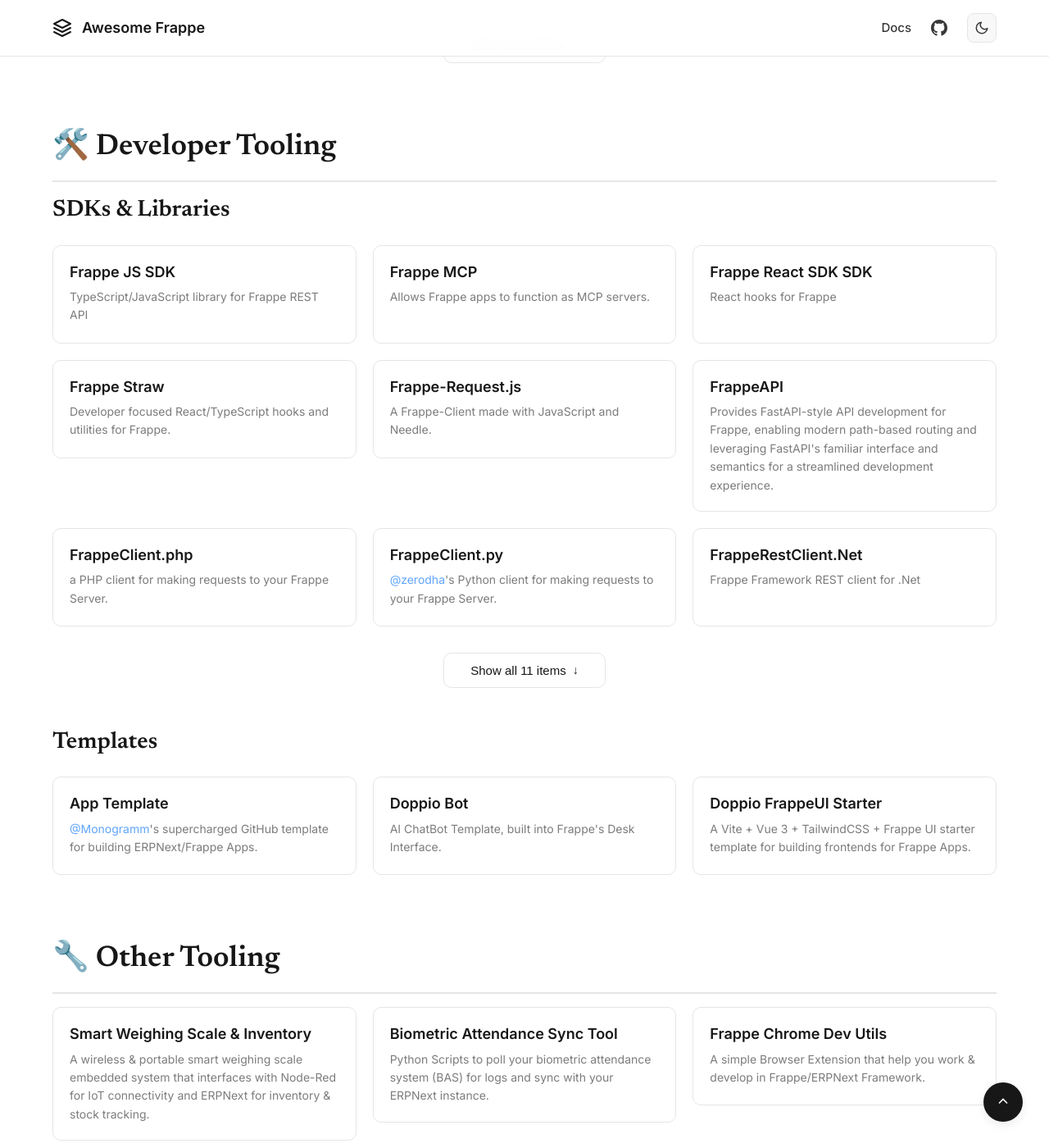
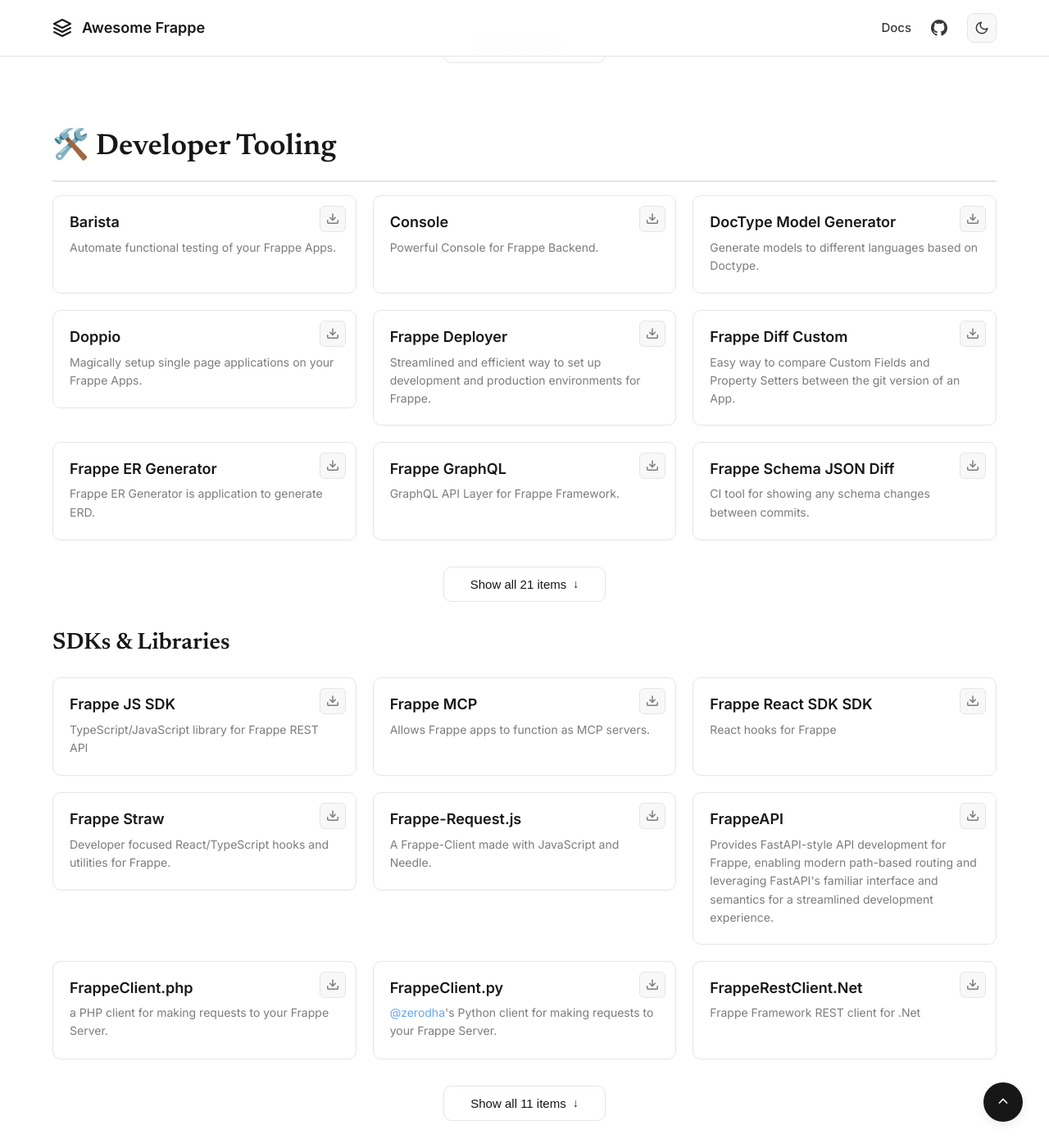
Before and after one commit to gavindsouza/awesome-frappe, a Jekyll site: the page built from index.html, in a window 1280 px wide and 1400 px high, scrolled down 4928 px. Shown: the whole window at 82% size. Built offline with Jekyll 4.4.1, drawn with Linux system fonts in a browser that asks for light colours; some of the changed text lies outside the part shown.

Commit message:
fix(website): Render top level items for categories too

```diff
--- /dev/null
+++ b/_includes/card.html
@@ -0,0 +1,37 @@
+{% assign show_install = false %}
+{% if item.url contains 'github.com' or item.url contains 'gitlab.com' %}
+  {% if category.name == "Apps" or category.name == "Developer Tooling" %}
+    {% assign show_install = true %}
+  {% endif %}
+{% endif %}
+<div class="card-container{% if forloop.index > 9 %} hidden-card{% endif %}">
+  <div class="card">
+    <div class="card-front">
+      {% if show_install %}
+      <button class="install-btn" title="Install">
+        <svg width="16" height="16" viewBox="0 0 16 16" fill="currentColor"><path d="M2.75 14A1.75 1.75 0 0 1 1 12.25v-2.5a.75.75 0 0 1 1.5 0v2.5c0 .138.112.25.25.25h10.5a.25.25 0 0 0 .25-.25v-2.5a.75.75 0 0 1 1.5 0v2.5A1.75 1.75 0 0 1 13.25 14Z"/><path d="M7.25 7.689V2a.75.75 0 0 1 1.5 0v5.689l1.97-1.969a.749.749 0 1 1 1.06 1.06l-3.25 3.25a.749.749 0 0 1-1.06 0L4.22 6.78a.749.749 0 1 1 1.06-1.06l1.97 1.969Z"/></svg>
+      </button>
+      {% endif %}
+      <h4><a href="{{ item.url }}" target="_blank" rel="noopener">{{ item.name }}</a></h4>
+      <p>{{ item.description | enrich_description }}</p>
+    </div>
+    {% if show_install %}
+    {% assign ssh_url = item.url | replace: 'https://github.com/', 'git@github.com:' %}
+    <div class="card-back">
+      <div class="install-panel">
+        <div class="install-menu-header">Install with bench</div>
+        <div class="install-option" data-command="bench get-app {{ item.url }}">
+          <span class="install-label">HTTPS</span>
+          <code class="install-code">bench get-app {{ item.url }}</code>
+        </div>
+        {% if item.url contains 'github.com' %}
+        <div class="install-option" data-command="bench get-app {{ ssh_url }}">
+          <span class="install-label">SSH</span>
+          <code class="install-code">bench get-app {{ ssh_url }}</code>
+        </div>
+        {% endif %}
+      </div>
+    </div>
+    {% endif %}
+  </div>
+</div>
--- a/index.html
+++ b/index.html
@@ -79,49 +79,35 @@
       {% endif %}
 
       {% if category.subcategories.size > 0 %}
-        <!-- Has subcategories -->
+        <!-- Direct items (not in any subcategory) -->
+        {% if category.items.size > 0 %}
+        <div class="expandable-section" data-section="{{ category.id }}-items">
+          <div class="card-grid">
+            {% for item in category.items %}
+            {% include card.html %}
+            {% endfor %}
+          </div>
+          {% if category.items.size > 9 %}
+          <div class="show-more-container">
+            <button class="show-more-btn"
+                    data-section="{{ category.id }}-items"
+                    data-expanded="false"
+                    data-text-show="Show all {{ category.items.size }} items"
+                    data-text-hide="Show less">
+              Show all {{ category.items.size }} items <span class="arrow">↓</span>
+            </button>
+          </div>
+          {% endif %}
+        </div>
+        {% endif %}
+
+        <!-- Subcategories -->
         {% for subcategory in category.subcategories %}
         <h3>{{ subcategory.name }}</h3>
         <div class="expandable-section" data-section="{{ subcategory.id }}">
           <div class="card-grid">
             {% for item in subcategory.items %}
-            {% assign show_install = false %}
-            {% if category.name == "Apps" %}
-              {% if item.url contains 'github.com' or item.url contains 'gitlab.com' %}
-                {% assign show_install = true %}
-              {% endif %}
-            {% endif %}
-            <div class="card-container{% if forloop.index > 9 %} hidden-card{% endif %}">
-              <div class="card">
-                <div class="card-front">
-                  {% if show_install %}
-                  <button class="install-btn" title="Install">
-                    <svg width="16" height="16" viewBox="0 0 16 16" fill="currentColor"><path d="M2.75 14A1.75 1.75 0 0 1 1 12.25v-2.5a.75.75 0 0 1 1.5 0v2.5c0 .138.112.25.25.25h10.5a.25.25 0 0 0 .25-.25v-2.5a.75.75 0 0 1 1.5 0v2.5A1.75 1.75 0 0 1 13.25 14Z"/><path d="M7.25 7.689V2a.75.75 0 0 1 1.5 0v5.689l1.97-1.969a.749.749 0 1 1 1.06 1.06l-3.25 3.25a.749.749 0 0 1-1.06 0L4.22 6.78a.749.749 0 1 1 1.06-1.06l1.97 1.969Z"/></svg>
-                  </button>
-                  {% endif %}
-                  <h4><a href="{{ item.url }}" target="_blank" rel="noopener">{{ item.name }}</a></h4>
-                  <p>{{ item.description | enrich_description }}</p>
-                </div>
-                {% if show_install %}
-                {% assign ssh_url = item.url | replace: 'https://github.com/', 'git@github.com:' %}
-                <div class="card-back">
-                  <div class="install-panel">
-                    <div class="install-menu-header">Install with bench</div>
-                    <div class="install-option" data-command="bench get-app {{ item.url }}">
-                      <span class="install-label">HTTPS</span>
-                      <code class="install-code">bench get-app {{ item.url }}</code>
-                    </div>
-                    {% if item.url contains 'github.com' %}
-                    <div class="install-option" data-command="bench get-app {{ ssh_url }}">
-                      <span class="install-label">SSH</span>
-                      <code class="install-code">bench get-app {{ ssh_url }}</code>
-                    </div>
-                    {% endif %}
-                  </div>
-                </div>
-                {% endif %}
-              </div>
-            </div>
+            {% include card.html %}
             {% endfor %}
           </div>
           {% if subcategory.items.size > 9 %}
@@ -143,43 +129,7 @@
         <div class="expandable-section" data-section="{{ category.id }}">
           <div class="card-grid">
             {% for item in category.items %}
-            {% assign show_install = false %}
-            {% if category.name == "Apps" %}
-              {% if item.url contains 'github.com' or item.url contains 'gitlab.com' %}
-                {% assign show_install = true %}
-              {% endif %}
-            {% endif %}
-            <div class="card-container{% if forloop.index > 9 %} hidden-card{% endif %}">
-              <div class="card">
-                <div class="card-front">
-                  {% if show_install %}
-                  <button class="install-btn" title="Install">
-                    <svg width="16" height="16" viewBox="0 0 16 16" fill="currentColor"><path d="M2.75 14A1.75 1.75 0 0 1 1 12.25v-2.5a.75.75 0 0 1 1.5 0v2.5c0 .138.112.25.25.25h10.5a.25.25 0 0 0 .25-.25v-2.5a.75.75 0 0 1 1.5 0v2.5A1.75 1.75 0 0 1 13.25 14Z"/><path d="M7.25 7.689V2a.75.75 0 0 1 1.5 0v5.689l1.97-1.969a.749.749 0 1 1 1.06 1.06l-3.25 3.25a.749.749 0 0 1-1.06 0L4.22 6.78a.749.749 0 1 1 1.06-1.06l1.97 1.969Z"/></svg>
-                  </button>
-                  {% endif %}
-                  <h4><a href="{{ item.url }}" target="_blank" rel="noopener">{{ item.name }}</a></h4>
-                  <p>{{ item.description | enrich_description }}</p>
-                </div>
-                {% if show_install %}
-                {% assign ssh_url = item.url | replace: 'https://github.com/', 'git@github.com:' %}
-                <div class="card-back">
-                  <div class="install-panel">
-                    <div class="install-menu-header">Install with bench</div>
-                    <div class="install-option" data-command="bench get-app {{ item.url }}">
-                      <span class="install-label">HTTPS</span>
-                      <code class="install-code">bench get-app {{ item.url }}</code>
-                    </div>
-                    {% if item.url contains 'github.com' %}
-                    <div class="install-option" data-command="bench get-app {{ ssh_url }}">
-                      <span class="install-label">SSH</span>
-                      <code class="install-code">bench get-app {{ ssh_url }}</code>
-                    </div>
-                    {% endif %}
-                  </div>
-                </div>
-                {% endif %}
-              </div>
-            </div>
+            {% include card.html %}
             {% endfor %}
           </div>
           {% if category.items.size > 9 %}
```
